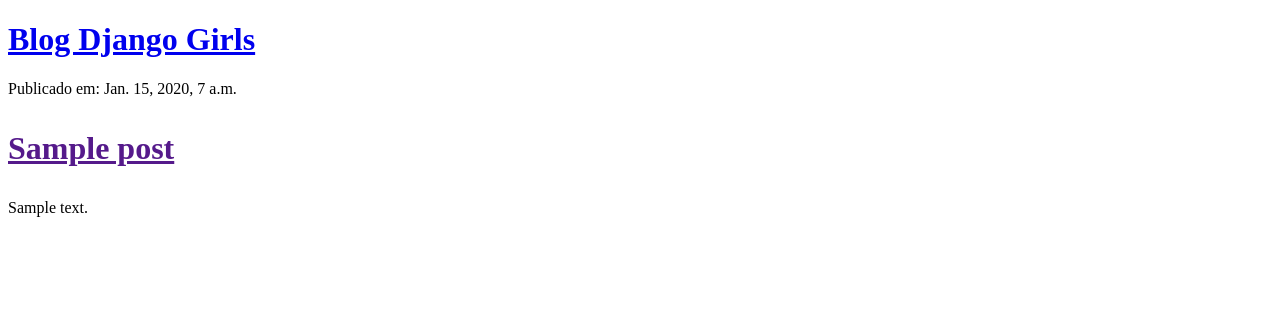
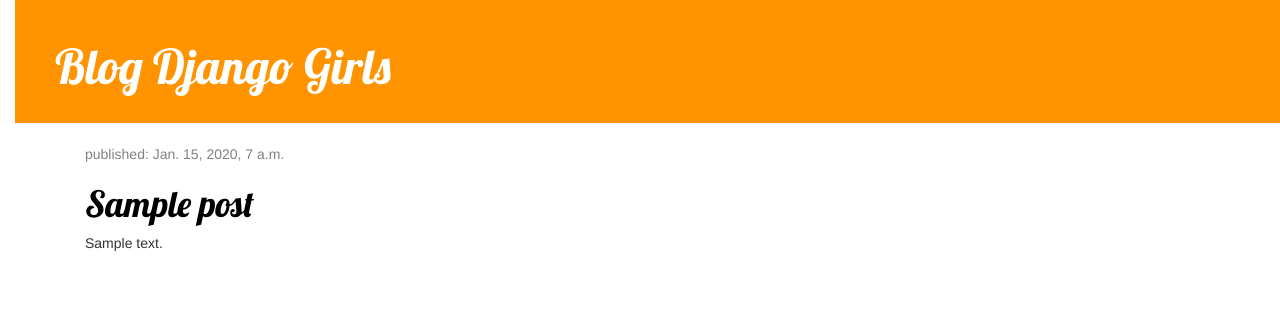
Before and after one commit to pedromarquex/my-first-blog, a Django app: template mysite/blog/templates/blog/post_list.html in a window 1280 px wide. Shown: the top 322 px of the page. Run offline with Django 3.2, Linux system fonts and the light colour scheme; the template is opened without the code that fills it: values that come from a table or form of the project are taken from there, others are empty; tables that the repository leaves empty hold one stand-in row (values such as "Sample post"); some libraries are stand-ins or nearby versions.

Commit message:
Added view and template for detailed blog post as well as CSS for the site.

```diff
--- /dev/null
+++ b/mysite/blog/static/css/blog.css
@@ -0,0 +1,54 @@
+h1 a {
+    color: #FCA205;
+    font-family: 'Lobster';
+}
+body {
+	padding-left: 15px;
+}
+
+.page-header {
+    background-color: #ff9400;
+    margin-top: 0;
+    padding: 20px 20px 20px 40px;
+}
+
+.page-header h1, .page-header h1 a, .page-header h1 a:visited, .page-header h1 a:active {
+    color: #ffffff;
+    font-size: 36pt;
+    text-decoration: none;
+}
+
+.content {
+    margin-left: 40px;
+}
+
+h1, h2, h3, h4 {
+    font-family: 'Lobster', cursive;
+}
+
+.date {
+    color: #828282;
+}
+
+.save {
+    float: right;
+}
+
+.post-form textarea, .post-form input {
+    width: 100%;
+}
+
+.top-menu, .top-menu:hover, .top-menu:visited {
+    color: #ffffff;
+    float: right;
+    font-size: 26pt;
+    margin-right: 20px;
+}
+
+.post {
+    margin-bottom: 70px;
+}
+
+.post h1 a, .post h1 a:visited {
+    color: #000000;
+}
--- /dev/null
+++ b/mysite/blog/templates/blog/base.html
@@ -0,0 +1,24 @@
+{% load static %}
+<!DOCTYPE html>
+<html lang="pt-br">
+<head>
+	<meta charset="UTF-8">
+	<title>Blog Django Girls</title>
+	<link rel="stylesheet" href="//maxcdn.bootstrapcdn.com/bootstrap/3.2.0/css/bootstrap.min.css">
+	<link rel="stylesheet" href="//maxcdn.bootstrapcdn.com/bootstrap/3.2.0/css/bootstrap-theme.min.css">
+	<link href="//fonts.googleapis.com/css?family=Lobster&subset=latin,latin-ext" rel="stylesheet" type="text/css">
+	<link rel="stylesheet" href="{% static 'css/blog.css' %}">
+</head>
+<body>
+	<div class="page-header">
+		<h1><a href="/">Blog Django Girls</a></h1>
+	</div>
+
+	<div class="content container">
+        <div class="col-md-8">
+            {% block content %}
+            {% endblock %}
+        </div>
+    </div>
+</body>
+</html>
--- a/mysite/blog/templates/blog/post_list.html
+++ b/mysite/blog/templates/blog/post_list.html
@@ -1,22 +1,13 @@
-<!DOCTYPE html>
-<html lang="pt-br">
-<head>
-	<meta charset="UTF-8">
-	<title>Blog Django Girls</title>
-</head>
-<body>
-	<div>
-		<h1><a href="/">Blog Django Girls</a></h1>
+{% extends 'blog/base.html' %}
+
+{% block content %}
+{% for post in posts %}
+<div class="post">
+	<div class="date">
+		<p>published: {{ post.published_date }}</p>
 	</div>
-
-	<div>
-		{% for post in posts %}
-			<div>
-				<p>Publicado em: {{ post.published_date }}</p>
-				<h1><p><a href="">{{ post.title }}</a></p></h1>
-				<p>{{ post.text|linebreaksbr }}</p>
-			</div>
-		{% endfor %}
-	</div>
-</body>
-</html>
+	<h1><a href=" {% url 'post_detail' pk=post.pk %} ">{{ post.title }}</a></h1>
+	<p>{{ post.text|linebreaksbr }}</p>
+</div>
+{% endfor %}
+{% endblock %}
--- a/mysite/blog/urls.py
+++ b/mysite/blog/urls.py
@@ -3,4 +3,5 @@
 
 urlpatterns = [
 	path('', views.post_list, name='post_list'),
+	path('post/<int:pk>/', views.post_detail, name='post_detail'),
 ]
```
Also changed, not shown: mysite/blog/templates/blog/post_detail.html (added, +13 -0 lines), mysite/blog/views.py (+6 -1 lines).
